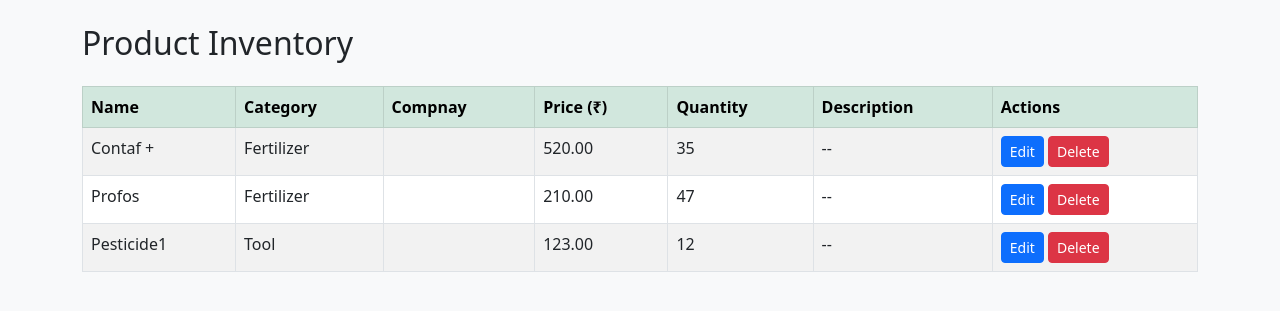
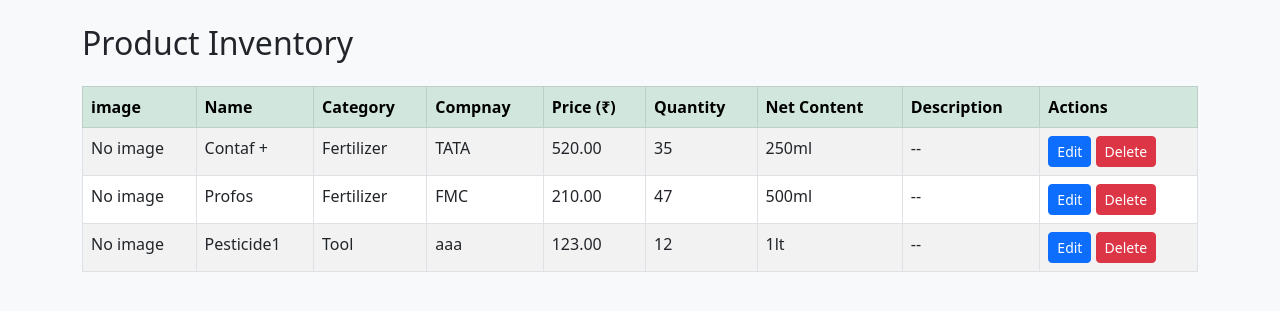
Before and after one commit to Nayan544/ORM, a Django app: page / in a window 1280 px wide. Shown: the part 56-367 px from the top of the page. Run offline with Django 5.2, Linux system fonts and the light colour scheme; data comes from the database, SQL or seed files in the repository; both versions use the stored data as it was after the commit.

Commit message:
image update

```diff
--- a/ORM/settings.py
+++ b/ORM/settings.py
@@ -121,3 +121,7 @@ STATIC_URL = 'static/'
 # https://docs.djangoproject.com/en/5.2/ref/settings/#default-auto-field
 
 DEFAULT_AUTO_FIELD = 'django.db.models.BigAutoField'
+import os
+
+MEDIA_URL = '/media/'
+MEDIA_ROOT = os.path.join(BASE_DIR, 'media')
--- a/ORM/urls.py
+++ b/ORM/urls.py
@@ -25,3 +25,9 @@ urlpatterns = [
     path('update/<int:pk>/', views.product_update, name='product_update'),
     path('delete/<int:pk>/', views.product_delete, name='product_delete'),
 ]
+
+from django.conf import settings
+from django.conf.urls.static import static
+
+if settings.DEBUG:
+    urlpatterns += static(settings.MEDIA_URL, document_root=settings.MEDIA_ROOT)
--- a/shop/forms.py
+++ b/shop/forms.py
@@ -5,4 +5,4 @@ class ProductForm(forms.ModelForm):
     description = forms.CharField(widget=forms.Textarea(attrs={'rows': 3}))
     class Meta:
         model = Product
-        fields = ['name', 'category', 'company', 'price', 'quantity', 'description']
+        fields = ['name', 'category', 'company', 'price', 'quantity', 'net_content', 'image', 'description']
--- a/shop/models.py
+++ b/shop/models.py
@@ -15,6 +15,8 @@ class Product(models.Model):
     quantity = models.PositiveIntegerField()
     description = models.TextField()
     company = models.CharField(max_length=100)
+    net_content=models.CharField(max_length=100)
+    image = models.ImageField(upload_to='product_images/', blank=True, null=True)
     date_added = models.DateTimeField(auto_now_add=True)
 
     def __str__(self):
--- a/templates/product_list.html
+++ b/templates/product_list.html
@@ -5,11 +5,13 @@
 <table class="table table-bordered table-striped">
   <thead class="table-success">
     <tr>
+      <th>image</th>
       <th>Name</th>
       <th>Category</th>
       <th>Compnay</th>
       <th>Price (₹)</th>
       <th>Quantity</th>
+      <th>Net Content</th>
       <th>Description</th>
       <th>Actions</th>
     </tr>
@@ -17,11 +19,19 @@
   <tbody>
     {% for product in products %}
     <tr>
+      <td>
+        {% if product.image %}
+          <img src="{{ product.image.url }}" alt="{{ product.name }}" width="80" height="80">
+        {% else %}
+          No image
+        {% endif %}
+      </td>
       <td>{{ product.name }}</td>
       <td>{{ product.category }}</td>
-      <td>{{ product.Compnay }}</td>
+      <td>{{ product.company}}</td>
       <td>{{ product.price }}</td>
       <td>{{ product.quantity }}</td>
+      <td>{{ product.net_content }}</td>
       <td>{{ product.description }}</td>
       <td>
         <a href="{% url 'product_update' product.pk %}" class="btn btn-sm btn-primary">Edit</a>
```
Also changed, not shown: db.sqlite3, shop/migrations/0003_product_net_content.py (added), shop/migrations/0004_product_image.py (added).
